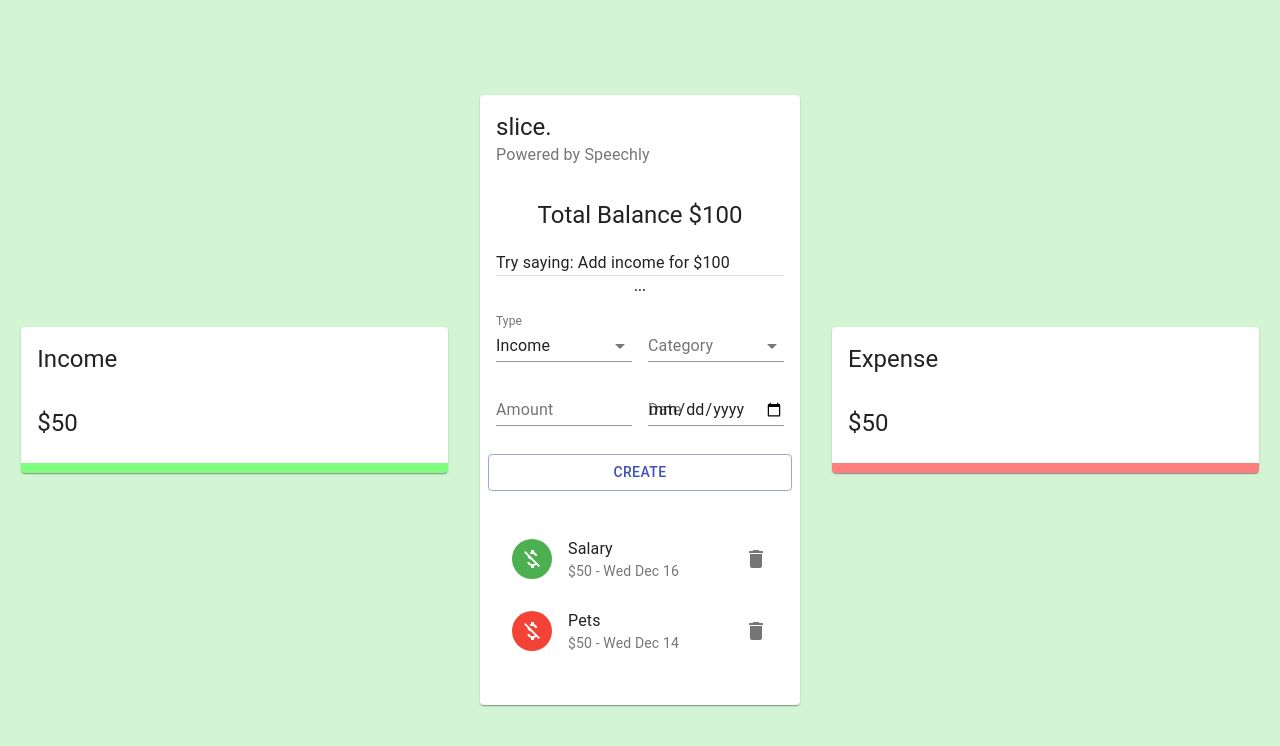
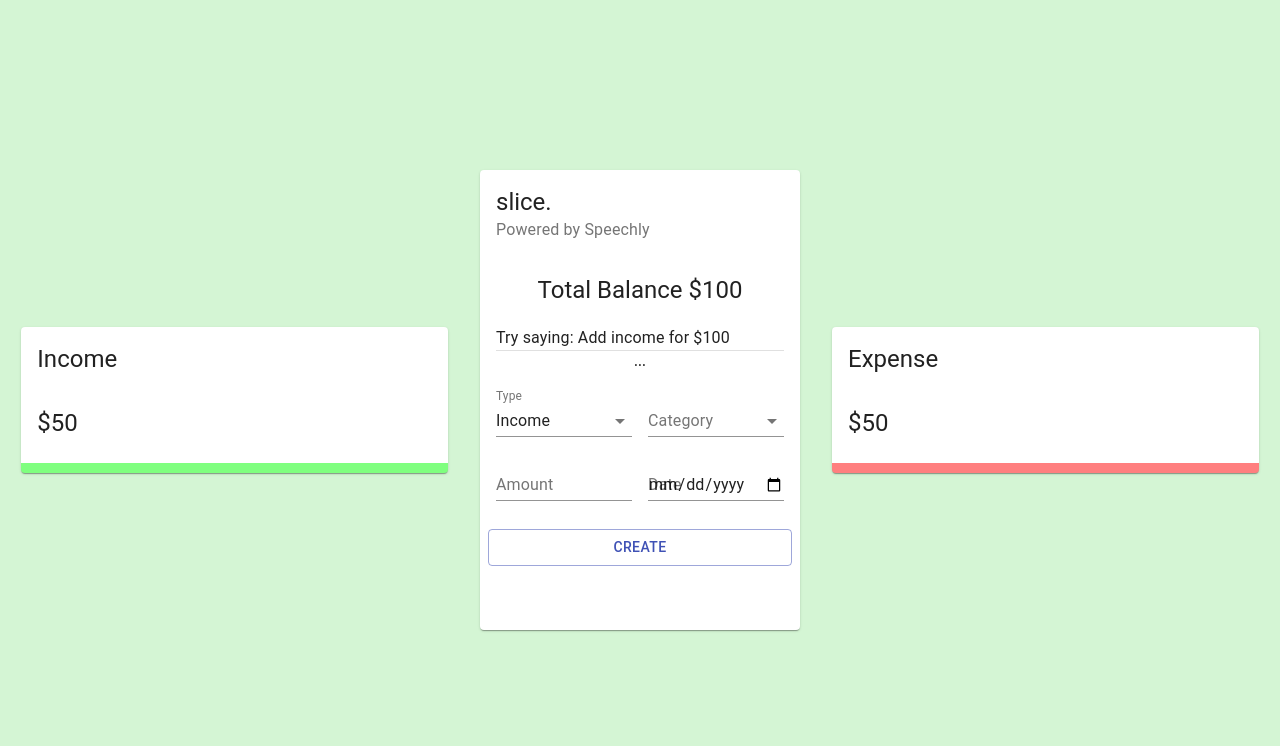
Before and after one commit to mbrown98/sliceTracker, a React (Create React App) app: page / in a window 1280 px wide. Shown: the top 746 px of the page. Built offline with nearby package versions, Linux system fonts and the light colour scheme.

Commit message:
added delete transaction functionality

```diff
--- a/src/components/Main/List/List.js
+++ b/src/components/Main/List/List.js
@@ -17,31 +17,8 @@ import useStyles from "./styles";
 
 const List = () => {
   const classes = useStyles();
-  const { deleteTransaction } = useContext(ExpenseTrackerContext);
+  const { deleteTransaction, transactions } = useContext(ExpenseTrackerContext);
 
-  const transactions = [
-    {
-      id: 1,
-      type: "Income",
-      category: "Salary",
-      amount: 50,
-      date: "Wed Dec 16",
-    },
-    {
-      id: 2,
-      type: "Expense",
-      category: "Pets",
-      amount: 50,
-      date: "Wed Dec 14",
-    },
-    {
-      id: 3,
-      type: "Income",
-      category: "Business",
-      amount: 150,
-      date: "Wed Dec 18",
-    },
-  ];
   return (
     <MUIList dense={false} className={classes.list}>
       {transactions.map((transaction) => (
@@ -69,7 +46,11 @@ const List = () => {
               secondary={`$${transaction.amount} - ${transaction.date}`}
             />
             <ListItemSecondaryAction>
-              <IconButton edge="end" aria-label="delete" onClick="">
+              <IconButton
+                edge="end"
+                aria-label="delete"
+                onClick={() => deleteTransaction(transaction.id)}
+              >
                 <Delete />
               </IconButton>
             </ListItemSecondaryAction>
```
Also changed, not shown: 1 other file (tests, documents, lock files or other folders).
